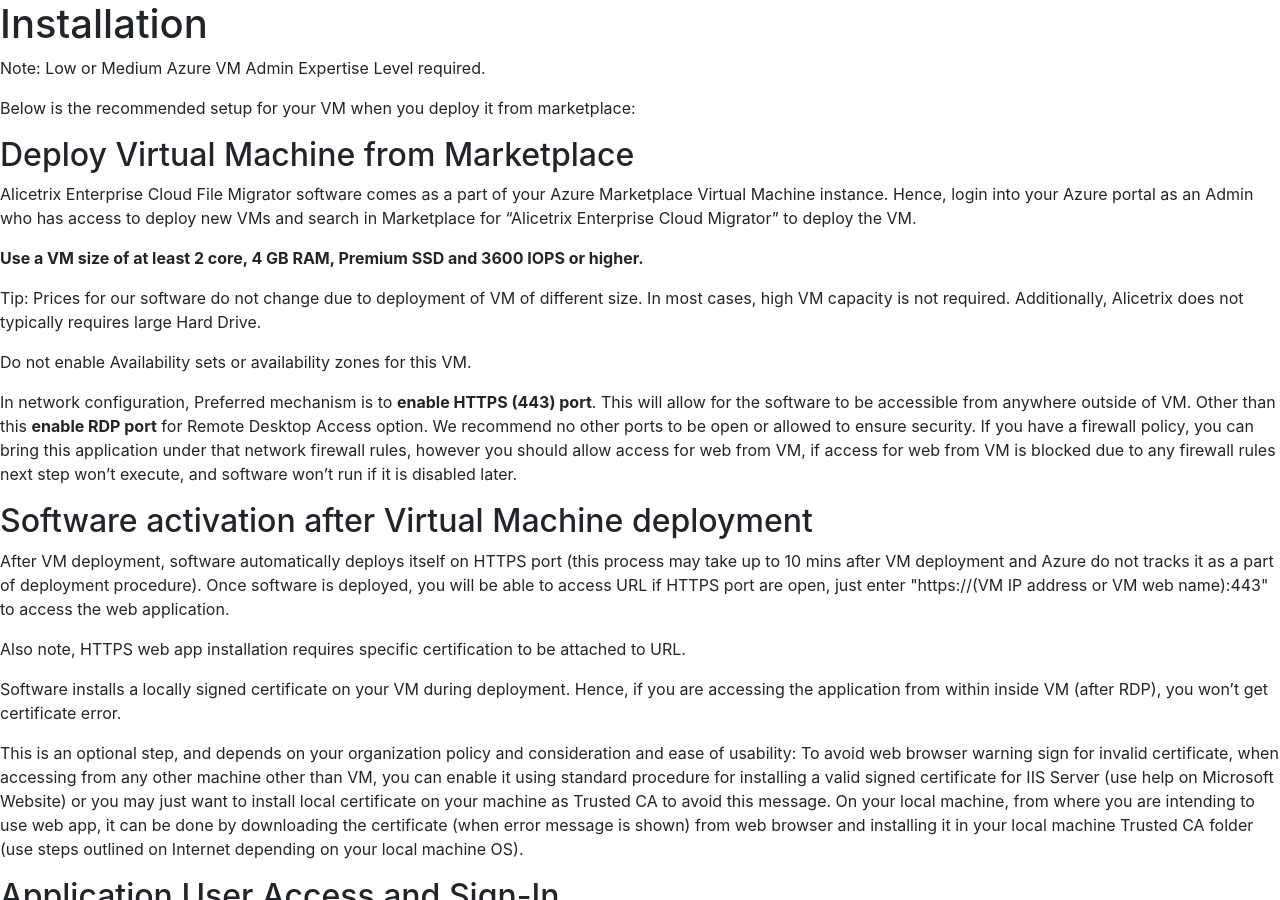
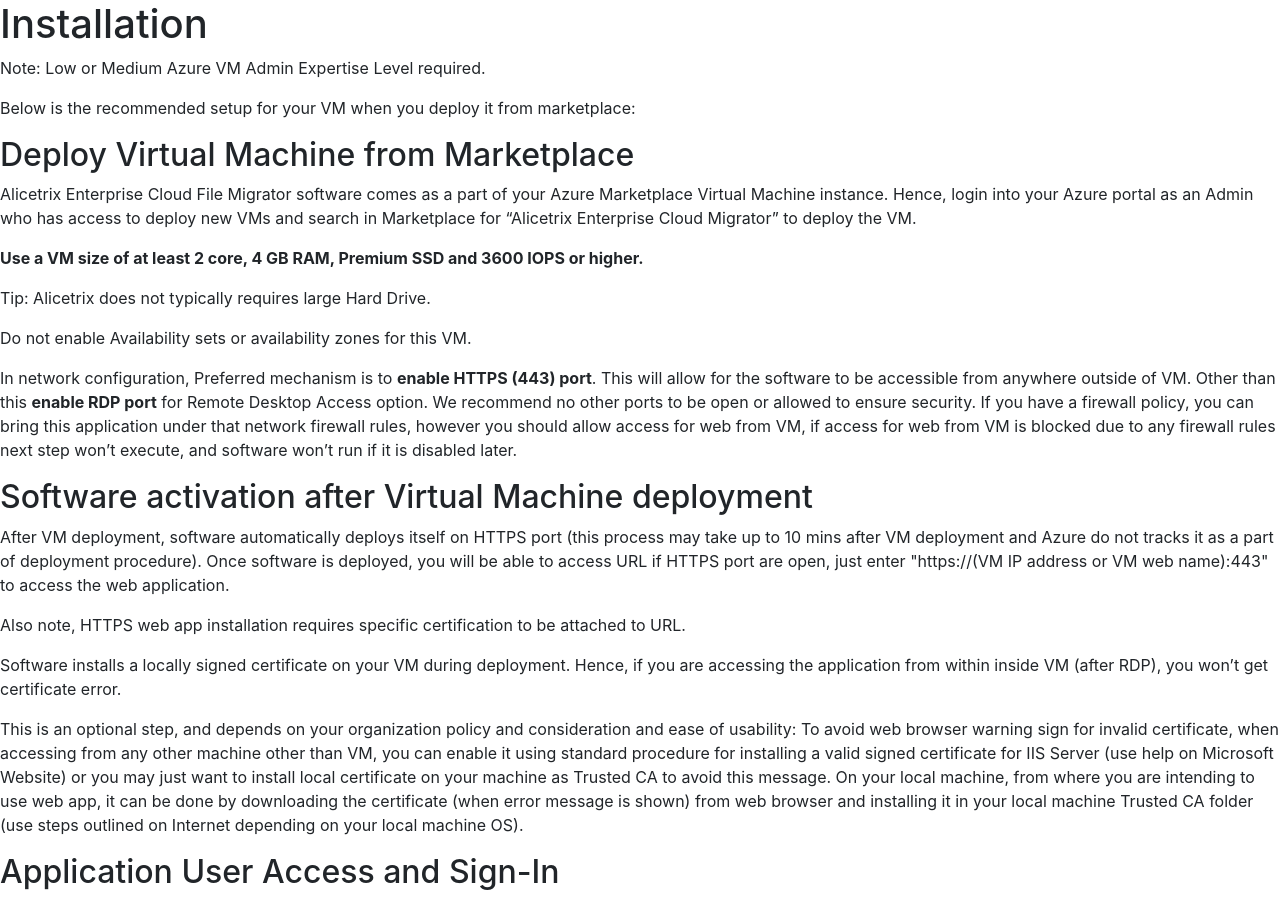
Before and after one commit to migratoralicetrix/www.alicetrix.com, a Jekyll site: the page about/Help/Installation.html, which Jekyll copies as it is, in a window 1280 px wide and 900 px high. Built offline with Jekyll 4.4.1, drawn with Linux system fonts in a browser that asks for light colours.

Commit message:
Update Installation.html

```diff
--- a/about/Help/Installation.html
+++ b/about/Help/Installation.html
@@ -14,7 +14,7 @@
     <h2>Deploy Virtual Machine from Marketplace</h2>
     <p>Alicetrix Enterprise Cloud File Migrator software comes as a part of your Azure Marketplace Virtual Machine instance. Hence, login into your Azure portal as an Admin who has access to deploy new VMs and search in Marketplace for &ldquo;Alicetrix Enterprise Cloud Migrator&rdquo; to deploy the VM.</p>
     <p><strong>Use a VM size of at least 2 core, 4 GB RAM, Premium SSD and 3600 IOPS or higher. </strong></p>
-    <p>Tip: Prices for our software do not change due to deployment of VM of different size. In most cases, high VM capacity is not required. Additionally, Alicetrix does not typically requires large Hard Drive.</p>
+    <p>Tip: Alicetrix does not typically requires large Hard Drive.</p>
     <p>Do not enable Availability sets or availability zones for this VM.</p>
     <p>In network configuration, Preferred mechanism is to <strong>enable HTTPS (443) port</strong>. This will allow for the software to be accessible from anywhere outside of VM. Other than this <strong>enable RDP port</strong> for Remote Desktop Access option. We recommend no other ports to be open or allowed to ensure security. If you have a firewall policy, you can bring this application under that network firewall rules, however you should allow access for web from VM, if access for web from VM is blocked due to any firewall rules next step won&rsquo;t execute, and software won&rsquo;t run if it is disabled later. &nbsp;&nbsp;</p>
     <h2>Software activation after Virtual Machine deployment</h2>
```
